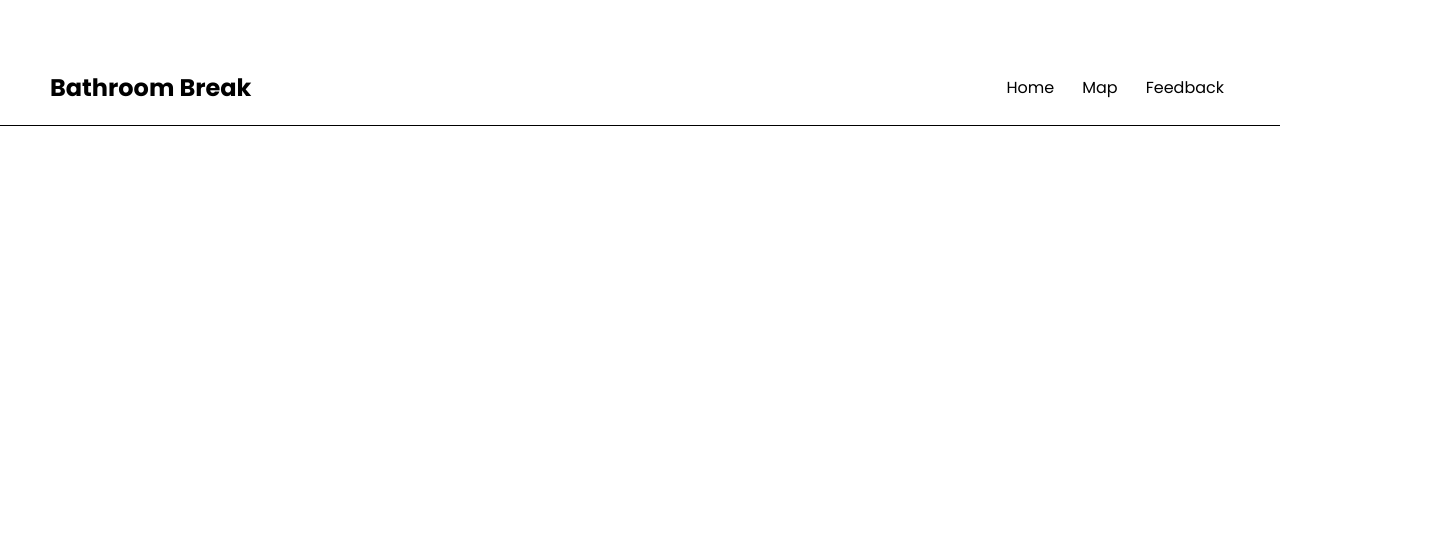
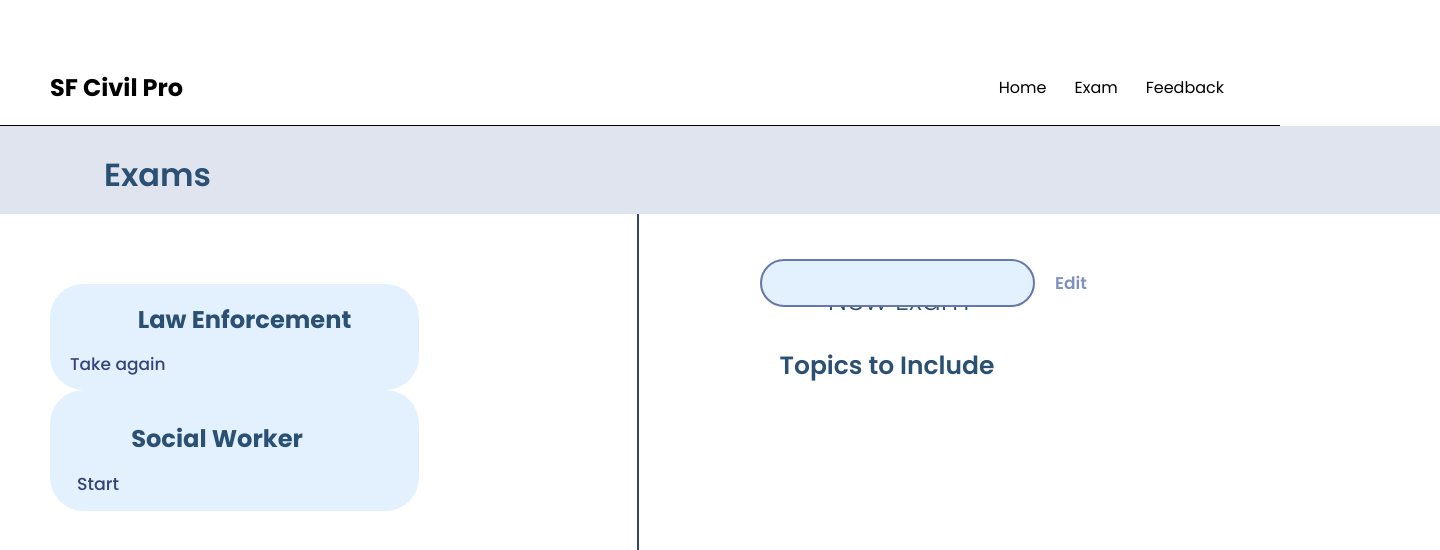
Before and after one commit to coderkai03/BathroomBreak, a React (Create React App) app in the folder sfhacks2024/: page /feedback in a window 1280 px wide. Shown: the top 550 px of the page, 1440 px wide, since content can reach past the window. Built offline with nearby package versions, Linux system fonts and the light colour scheme.

Commit message:
Working on exam page.

```diff
--- a/sfhacks2024/src/App.js
+++ b/sfhacks2024/src/App.js
@@ -1,9 +1,10 @@
-import logo from './logo.svg';
+
 import { BrowserRouter as Router, Route, Switch } from 'react-router-dom';
 import './App.css';
 import Navbar from './Navbar';
 import Home from './Home/Home';
 import Study from './Study/Study';
+import Exam from './Exam/Exam';
 
 function App() {
   return (
@@ -18,6 +19,9 @@ function App() {
             <Route exact path='/map'>
               <Study />
             </Route>
+            <Route exact path='/feedback'>
+              <Exam />
+            </Route>
           </Switch>
         </div>
       </div>
--- /dev/null
+++ b/sfhacks2024/src/Exam/Exam.js
@@ -0,0 +1,33 @@
+
+const Exam = () => {
+
+    return (
+        <div>
+            <div className="exambar">
+            <p className="exams">Exams</p>
+    </div>
+    <div className = "verticalline"></div>
+      <div className="examcat">
+        <div className="lawexam">
+          <p className="law-enforcement">Law Enforcement</p>
+          <p className="take-again">Take again</p>
+        </div>
+        <div className="socialexam">
+          <p className="social-worker">Social Worker</p>
+          <p className="start">Start</p>
+        </div>
+      </div>
+
+      <div className="exam-edit">
+      <p className="new-exam">New Exam</p>
+      <div className="all-edit">
+        <div className="edit-rect" />
+        <p className="edit">Edit</p>
+      </div>
+    </div>
+    <p className="topics">Topics to Include</p>
+    </div>
+    )
+}
+
+export default Exam
--- a/sfhacks2024/src/Navbar.js
+++ b/sfhacks2024/src/Navbar.js
@@ -3,10 +3,10 @@ import {Link} from 'react-router-dom'
 const Navbar = () => {
     return (
         <nav className="navbar">
-            <h1>Bathroom Break</h1>
+            <h1>SF Civil Pro</h1>
             <div className="links">
                 <Link to='/'>Home</Link>
-                <Link to='/map' >Map</Link>
+                <Link to='/exam' >Exam</Link>
                 <Link to='/feedback' >Feedback</Link>
                 {/* onClick={ (event) => event.preventDefault() }  */}
             </div>
--- a/sfhacks2024/src/index.css
+++ b/sfhacks2024/src/index.css
@@ -109,3 +109,168 @@ p, h1 {
 .hear-from-us {
   padding: 50px;
 }
+
+.exambar {
+  width: 1440px;
+  height: 88px;
+  padding: 1px 1230px 38px 104px;
+  box-sizing: border-box;
+  background-color: rgba(101, 120, 169, 0.2);
+}
+.exams {
+  display: flex;
+  flex-direction: column;
+  justify-content: center;
+  color: rgba(42, 80, 116, 1);
+  font-size: 32px;
+  line-height: 32px;
+  font-family: Poppins, sans-serif;
+  font-weight: 600;
+  text-align: center;
+}
+.examcat {
+  display: flex;
+  flex-direction: column;
+  width: 100%;
+  box-sizing: border-box;
+  padding-top: 70px;
+  padding-left: 50px;
+}
+.lawexam {
+  width: 30%;
+  padding-left: 20px;
+  border-radius: 33.53px;
+  box-sizing: border-box;
+  background-color: rgba(227, 241, 255, 1);
+}
+.law-enforcement {
+  justify-content: center;
+  color: rgba(42, 80, 116, 1);
+  font-size: 24.14px;
+  line-height: 24.14px;
+  font-family: Poppins, sans-serif;
+  font-weight: 700;
+  text-align: center;
+
+}
+.take-again {
+  justify-content: center;
+  color: rgba(52, 68, 123, 1);
+  font-size: 17px;
+  line-height: 17px;
+  font-family: Poppins, sans-serif;
+  font-weight: 500;
+  text-align: left;
+}
+.socialexam {
+  width: 30%;
+  padding: 13px 62px 1px 27px;
+  border-radius: 33.53px;
+  box-sizing: border-box;
+  background-color: rgba(227, 241, 255, 1);
+}
+.social-worker {
+  display: flex;
+  flex-direction: column;
+  justify-content: center;
+  color: rgba(42, 80, 116, 1);
+  font-size: 24.14px;
+  line-height: 24.14px;
+  font-family: Poppins, sans-serif;
+  font-weight: 700;
+  text-align: center;
+}
+.start {
+  display: flex;
+  flex-direction: column;
+  justify-content: center;
+  color: rgba(52, 68, 123, 1);
+  font-size: 17.44px;
+  line-height: 17.44px;
+  font-family: Poppins, sans-serif;
+  font-weight: 500;
+  text-align: left;
+}
+.verticalline {
+  border-left: 2px solid rgba(52, 68, 123, 1);
+  height: 500px;
+  position: absolute;
+  left: 50%;
+  margin-left: -3px;
+  top: 5;
+}
+
+.exam-edit {
+position: absolute;
+width: 337px;
+height: 48px;
+left: 760px;
+top: 259px;
+
+}
+.new-exam {
+  position: absolute;
+  top: 0px;
+  left: 67.87px;
+  display: flex;
+  flex-direction: column;
+  justify-content: center;
+  color: rgba(42, 80, 116, 1);
+  font-size: 28px;
+  line-height: 28px;
+  font-family: Poppins, sans-serif;
+  font-weight: 300;
+  text-align: center;
+
+  }
+
+.all-edit {
+  position: absolute;
+  top: 0px;
+  display: flex;
+  flex-direction: row;
+  align-items: center;
+  width: 328.09px;
+  height: 100%;
+  box-sizing: border-box;
+}
+.edit-rect {
+  width: 275px;
+  height: 100%;
+  border: 2px solid rgba(101, 120, 169, 1);
+  border-radius: 33.53px;
+  box-sizing: border-box;
+  background-color: rgba(227, 241, 255, 1);
+}
+
+.edit {
+  display: flex;
+  flex-direction: column;
+  justify-content: center;
+  color: rgba(128, 145, 189, 1);
+  font-size: 17px;
+  line-height: 17px;
+  font-family: Poppins, sans-serif;
+  font-weight: 600;
+  text-align: center;
+  padding-left: 20px;
+}
+
+.topics {
+  /* Topics to include: */
+
+position: absolute;
+width: 254px;
+height: 45px;
+left: 760px;
+top: 320px;
+
+font-family: 'Poppins';
+font-style: normal;
+font-weight: 600;
+font-size: 25px;
+line-height: 42px;
+text-align: center;
+
+color: #2A5074;
+}
```
Also changed, not shown: 1 other file (tests, documents, lock files or other folders).
